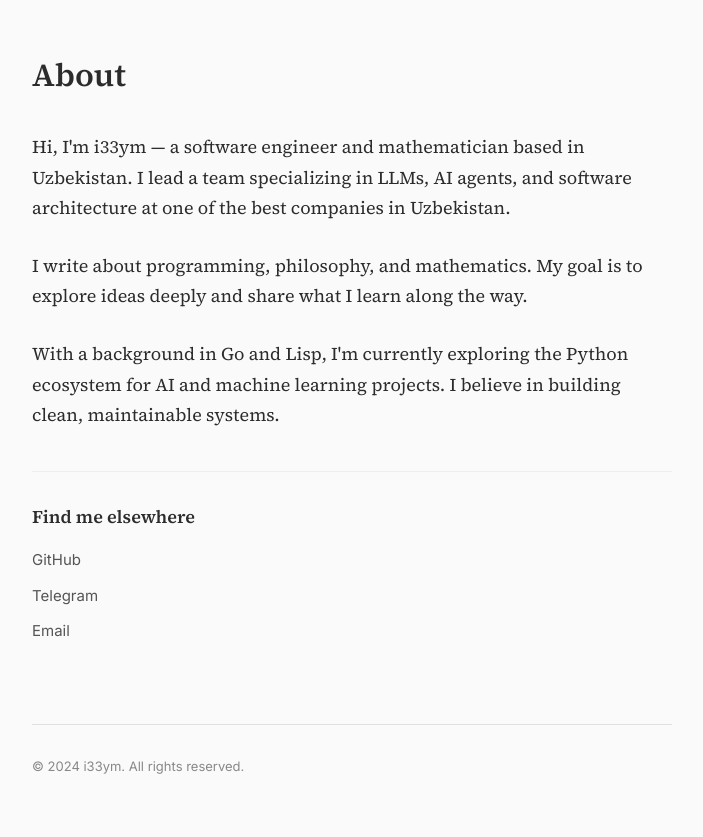
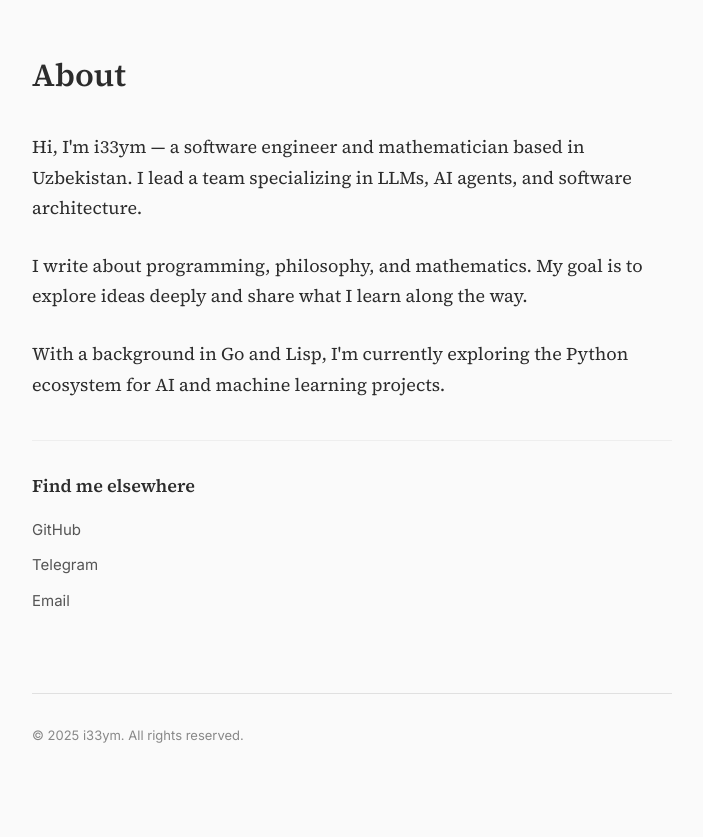
Before and after one commit to i33ym/i33ym, a Django app: page /about/ in a window 1280 px wide. Shown: the part 176-1013 px from the top of the page, without its empty margins (288-991 px from the left). After the commit the page ends 919 px from the top, so only its background shows below. Run offline with Django 4.2, Linux system fonts and the light colour scheme; parts of the project's set-up code (start-up, migrations or seed data) failed here and were passed over.

Commit message:
clean about page for now

```diff
--- a/templates/articles/about.html
+++ b/templates/articles/about.html
@@ -57,8 +57,7 @@
     <div class="about-content">
         <p>
             Hi, I'm i33ym — a software engineer and mathematician based in Uzbekistan.
-            I lead a team specializing in LLMs, AI agents, and software architecture
-            at one of the best companies in Uzbekistan.
+            I lead a team specializing in LLMs, AI agents, and software architecture.
         </p>
 
         <p>
@@ -68,8 +67,7 @@
 
         <p>
             With a background in Go and Lisp, I'm currently exploring the Python
-            ecosystem for AI and machine learning projects. I believe in building
-            clean, maintainable systems.
+            ecosystem for AI and machine learning projects.
         </p>
     </div>
 
--- a/templates/base.html
+++ b/templates/base.html
@@ -102,7 +102,7 @@
         </main>
 
         <footer>
-            <p>&copy; 2024 i33ym. All rights reserved.</p>
+            <p>&copy; 2025 i33ym. All rights reserved.</p>
         </footer>
     </div>
 </body>
```
